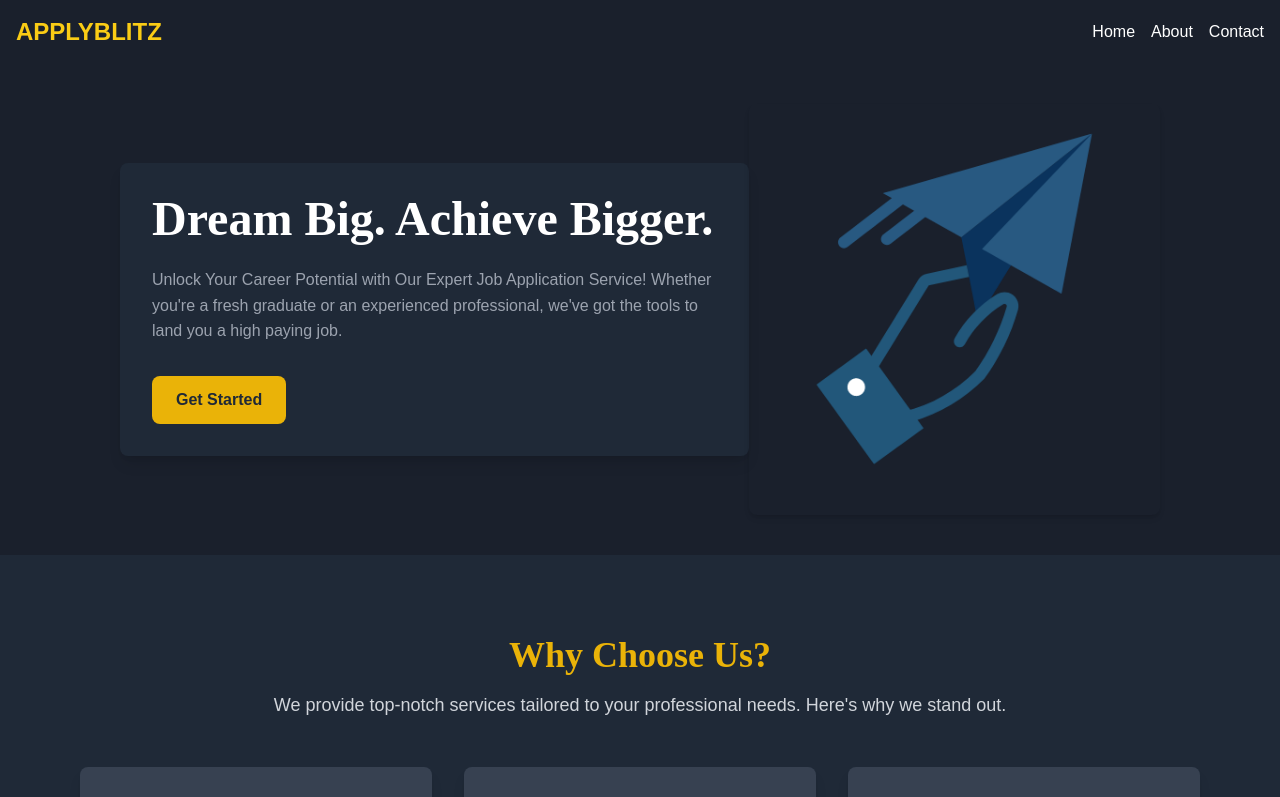
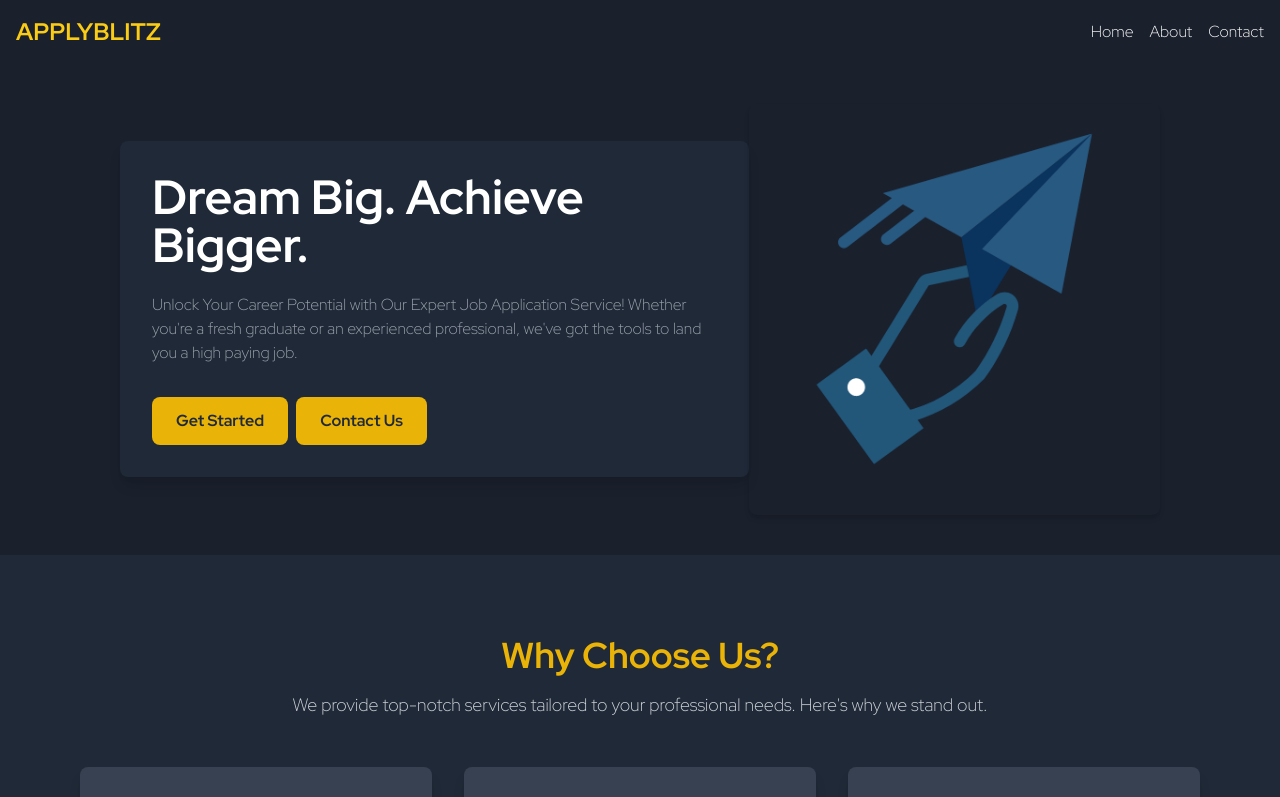
Before and after one commit to AunRaza212/applyblitz, a Next.js app: page / in a window 1280 px wide. Shown: the top 797 px of the page. Built offline with nearby package versions, Linux system fonts and the light colour scheme.

Commit message:
first page section changes

```diff
--- a/app/layout.js
+++ b/app/layout.js
@@ -1,28 +1,23 @@
 "use client";
 import React from 'react';
-// import { useState } from "react";
 import "./globals.css";
 import Head from "next/head"; // Import Head from next/head
 import NavBar from "../components/NavBar";
 import Footer from "../components/Footer";
 
 export default function RootLayout({ children }) {
-  // const [isOpen, setIsOpen] = useState(false);
-
-  // const toggleMenu = () => setIsOpen(!isOpen);
-
   return (
     <html lang="en">
       <Head>
-        {/* Include Google Fonts */}
+        {/* Include Google Fonts for Montserrat */}
         <link rel="preconnect" href="https://fonts.googleapis.com" />
-        <link rel="preconnect" href="https://fonts.gstatic.com" crossorigin />
+        <link rel="preconnect" href="https://fonts.gstatic.com" crossOrigin="true" />
         <link
-          href="https://fonts.googleapis.com/css2?family=Red+Hat+Text:ital,wght@0,300..700;1,300..700&display=swap"
+          href="https://fonts.googleapis.com/css2?family=Montserrat:wght@100;200;300;400;500;600;700;800;900&display=swap"
           rel="stylesheet"
         />
       </Head>
-      <body>
+      <body className="font-montserrat">
         <NavBar />
         <main className="pt-16">{children}</main>
         <Footer />
--- a/components/ContactSection.js
+++ b/components/ContactSection.js
@@ -47,7 +47,7 @@ export default function ContactSection() {
   };
 
   return (
-    <div className="  text-white">
+    <div id="Contact Us" className="  text-white">
       <div className="max-w-4xl mx-auto px-4 py-20">
         <section className="text-center mb-12">
           <h1 className="text-4xl font-bold mb-4 text-yellow-500">
@@ -63,14 +63,14 @@ export default function ContactSection() {
             name="Contact Form"
             method="POST"
             onSubmit={handleSubmit}
-            className="flex flex-col gap-2"
+            className="flex flex-col gap-6"
           >
             <input type="hidden" name="form-name" value="Contact Form" />
 
             <div>
               <label
                 htmlFor="name"
-                className="block text-lg font-medium text-yellow-500"
+                className="block text-lg font-bold font-redhat text-yellow-500"
               >
                 Your Name
               </label>
@@ -80,7 +80,7 @@ export default function ContactSection() {
                 type="text"
                 value={name}
                 onChange={(e) => setName(e.target.value)}
-                className="mt-1 block w-full px-4 py-2 border border-gray-500 rounded-md bg-gray-800 text-white placeholder-gray-400"
+                className="mt-1 block w-full px-4 py-2 border  border-gray-500 rounded-md bg-gray-800 text-white placeholder-gray-400"
                 required
               />
             </div>
@@ -88,7 +88,7 @@ export default function ContactSection() {
             <div>
               <label
                 htmlFor="email"
-                className="block text-lg font-medium text-yellow-500"
+                className="block text-lg font-bold font-redhat text-yellow-500"
               >
                 Email Address
               </label>
@@ -106,7 +106,7 @@ export default function ContactSection() {
             <div>
               <label
                 htmlFor="message"
-                className="block text-lg font-medium text-yellow-500"
+                className="block text-lg  font-bold font-redhat text-yellow-500"
               >
                 Message
               </label>
--- a/components/Footer.js
+++ b/components/Footer.js
@@ -1,3 +1,4 @@
+"use client";
 import Button from "../utils/Button";
 import React from "react";
 import ContactSection from "./ContactSection";
@@ -7,15 +8,15 @@ const Footer = () => {
     <footer className="bg-[#1A202C] text-gray-400 py-12">
       <ContactSection />
 
-      <div className="max-w-6xl mx-auto px-6 lg:px-12 grid grid-cols-1 md:grid-cols-2 lg:grid-cols-3 gap-8">
+      <div className="max-w-6xl mx-auto px-6 lg:px-12 text-center space-y-8">
         {/* Company Info Section */}
         <div className="[&>p]:text-white">
-          <h2 className="text-2xl font-bold text-white mb-4">ApplyBlitz</h2>
-          <p className="mb-4 ">
+          <h2 className="text-3xl font-semibold font-mont mb-4 uppercase text-yellow-500">ApplyBlitz</h2>
+          <p className="mb-4">
             Empowering you with tailored services for professional growth and
             opportunities.
           </p>
-          <p className="mb-2">
+          <p>
             <strong>Email:</strong> support@applyblitz.com
           </p>
           <p>
@@ -24,13 +25,11 @@ const Footer = () => {
         </div>
 
         {/* Navigation Links */}
-        <div>
-          <ul className="space-y-2">
+        {/* <div>
+          <ul className="flex justify-center space-x-8 text-lg">
             <li>
               <a
                 href="#home"
-                target="_blank"
-                rel="noreferrer"
                 className="hover:text-yellow-400 transition-colors duration-300"
               >
                 Home
@@ -39,8 +38,6 @@ const Footer = () => {
             <li>
               <a
                 href="#services"
-                target="_blank"
-                rel="noreferrer"
                 className="hover:text-yellow-400 transition-colors duration-300"
               >
                 Services
@@ -49,8 +46,6 @@ const Footer = () => {
             <li>
               <a
                 href="#about"
-                target="_blank"
-                rel="noreferrer"
                 className="hover:text-yellow-400 transition-colors duration-300"
               >
                 About Us
@@ -58,36 +53,34 @@ const Footer = () => {
             </li>
             <li>
               <a
-                href="#contact  "
-                target="_blank"
-                rel="noreferrer"
+                href="#contact"
                 className="hover:text-yellow-400 transition-colors duration-300"
               >
                 Contact
               </a>
             </li>
           </ul>
-        </div>
+        </div> */}
 
-        {/* Social Media & Call to Action */}
-        <div>
-          <h2 className="text-xl text-white font-semibold mb-4">
+        {/* Call to Action & Social Media */}
+        {/* <div>
+          <h2 className="text-2xl text-white font-semibold mb-4">
             Ready to take your career to the next level?
           </h2>
-          {/* <button className="bg-yellow-400 text-gray-800 py-2 px-4 rounded-md font-semibold hover:bg-yellow-500 transition duration-300">
-        Get Started
-      </button> */}
           <Button
             text={"Get Started"}
             textColor={"gray-800"}
             bgColor={"yellow-400"}
           />
-          <div className="flex space-x-4 mt-6">
+        </div> */}
+
+        {/* Social Media Icons ,put in social media icons instead of home services etc*/}
+        <div className="flex justify-center space-x-6 mt-6">
           <a
             href="https://facebook.com"
             target="_blank"
             rel="noreferrer"
-              className="text-white hover:text-yellow-400"
+            className="text-white hover:text-yellow-400 text-xl"
           >
             <i className="fab fa-facebook-f"></i>
           </a>
@@ -95,7 +88,7 @@ const Footer = () => {
             href="https://twitter.com"
             target="_blank"
             rel="noreferrer"
-              className="text-white hover:text-yellow-400"
+            className="text-white hover:text-yellow-400 text-xl"
           >
             <i className="fab fa-twitter"></i>
           </a>
@@ -103,11 +96,10 @@ const Footer = () => {
             href="https://linkedin.com"
             target="_blank"
             rel="noreferrer"
-              className="text-white hover:text-yellow-400"
+            className="text-white hover:text-yellow-400 text-xl"
           >
             <i className="fab fa-linkedin-in"></i>
           </a>
-          </div>
         </div>
       </div>
     </footer>
--- a/components/HeroSection.js
+++ b/components/HeroSection.js
@@ -1,3 +1,4 @@
+'use client'
 import React from 'react';
 import image from '../public/apply.png';
 import Image from 'next/image';
@@ -21,7 +22,12 @@ const AgencySection = () => (
         {/* <button className="relative inline-block px-8 py-4 rounded-md text-gray-800 font-bold bg-yellow-500 transition-all duration-300 hover:bg-yellow-600">
           Get Started
         </button> */}
-        <Button text={'Get Started'} bgColor={'yellow-500'} textColor={'gray-800'} />
+        <div className='flex flex-col gap-2 md:flex-row '>
+        <Button  targetSectionId={'Packages'} text={'Get Started'} bgColor={'yellow-500'} textColor={'gray-800'} />
+        <Button  targetSectionId={'Contact Us'} text={'Contact Us'} bgColor={'yellow-500'} textColor={'gray-800'} />
+        </div>
+
+
       </div>
 
       {/* Image Section */}
--- a/components/NavBar.js
+++ b/components/NavBar.js
@@ -8,7 +8,7 @@ const NavBar = () => {
   return (
     <nav className="bg-[#1A202C] fixed top-0 left-0 w-full z-50">
       <div className="max-w-[1312px] mx-auto flex justify-between items-center p-4">
-        <div className="text-yellow-400 text-2xl font-bold uppercase">ApplyBlitz</div>
+        <div className="text-yellow-400 text-2xl font-semibold uppercase">ApplyBlitz</div>
         <div className="md:hidden flex items-center">
           <button onClick={toggleMenu} className="relative z-20 flex flex-col items-center justify-center w-10 h-10">
             {/* Hamburger Icon */}
--- a/components/Packages.js
+++ b/components/Packages.js
@@ -1,3 +1,4 @@
+'use client'
 import Button from "../utils/Button";
 import React from "react";
 
--- a/styles/global.css
+++ b/styles/global.css
@@ -1,7 +1,9 @@
-globals.css
-body,h1,p,h2,h3,h4,h5,h6 {
-  font-family: 'Red Hat Display';
+@import url('https://fonts.googleapis.com/css2?family=Montserrat:wght@100;900&family=Red+Hat+Display:wght@300;700&display=swap');
+
+body, h1, p, h2, h3, h4, h5, h6 {
+  font-family: 'Red Hat Display', sans-serif;
 }
+
 button {
   position: relative;
   width: 30px;
@@ -18,24 +20,18 @@ button {
   transition: all 0.3s ease;
 }
 
-  button div:nth-child(1) {
-    transform-origin: top left;
-  }
-
-  button div:nth-child(3) {
-    transform-origin: bottom left;
-  }
-
 button:hover {
   opacity: 0.8;
 }
-  body {
-    font-family: 'Montserrat', sans-serif; /* Apply font to the entire body */
-  }
 
+/* Optional: Apply Montserrat globally */
+/* body {
+  font-family: 'Montserrat', sans-serif;
+} */
+/*
 p {
-    font-family: 'Montserrat', sans-serif; /* Ensure all <p> tags use the Montserrat font */
-    color: #4A4A4A; /* Optional: Set a default text color for paragraphs */
-    line-height: 1.6; /* Optional: Improve readability */
-    margin-bottom: 1rem; /* Optional: Add space below each paragraph */
-  }
+  font-family: 'Montserrat', sans-serif;
+  color: #4A4A4A;
+  line-height: 1.6;
+  margin-bottom: 1rem;
+} */
--- a/tailwind.config.js
+++ b/tailwind.config.js
@@ -8,7 +8,8 @@ module.exports = {
   theme: {
     extend: {
       fontFamily: {
-        redhat:['Red Hat Display']
+        redhat: ["Red Hat Display", "sans-serif"],
+        mont: ["Montserrat", "sans-serif"],
       },
     },
   },
--- a/utils/Button.js
+++ b/utils/Button.js
@@ -1,9 +1,21 @@
+'use client'
+
 import React from "react";
 
-const Button = ({ type, text, bgColor, textColor, hoverColor,textHover }) => {
+const Button = ({ type, text, bgColor, textColor, hoverColor,textHover,targetSectionId }) => {
   console.log(type,  "type");
+
+  // Function to scroll to the target section
+  const handleClick = () => {
+    const section = document.getElementById(targetSectionId);
+    if (section) {
+      section.scrollIntoView({ behavior: "smooth" });
+    }
+  };
+
   return (
     <button
+    onClick={handleClick} // Handle the click event to scroll
       type={type}
       className={`py-3 px-6 rounded-lg w-fit h-fit bg-${bgColor} transition-all duration-300 ease-in ${hoverColor} ${textHover} text-${textColor} font-semibold`}
     >
```
Lines whose indentation alone changed are shown as unchanged.
